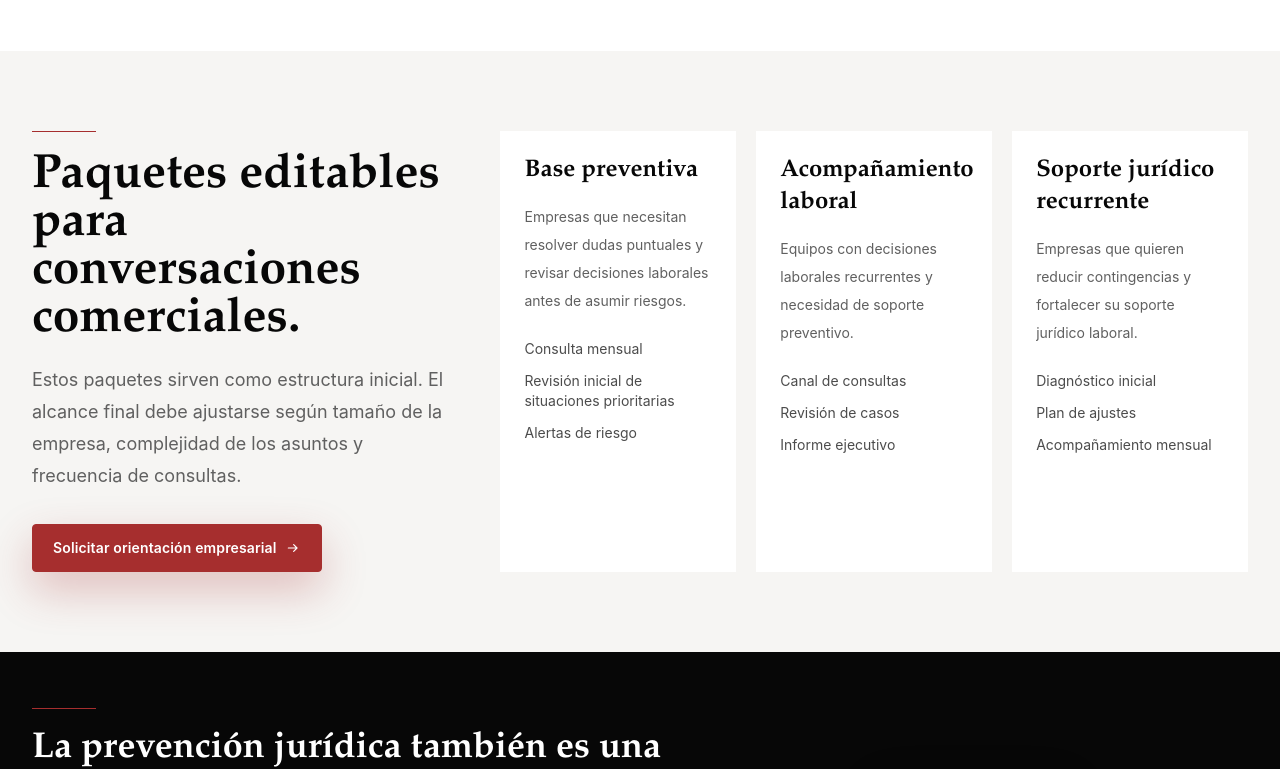
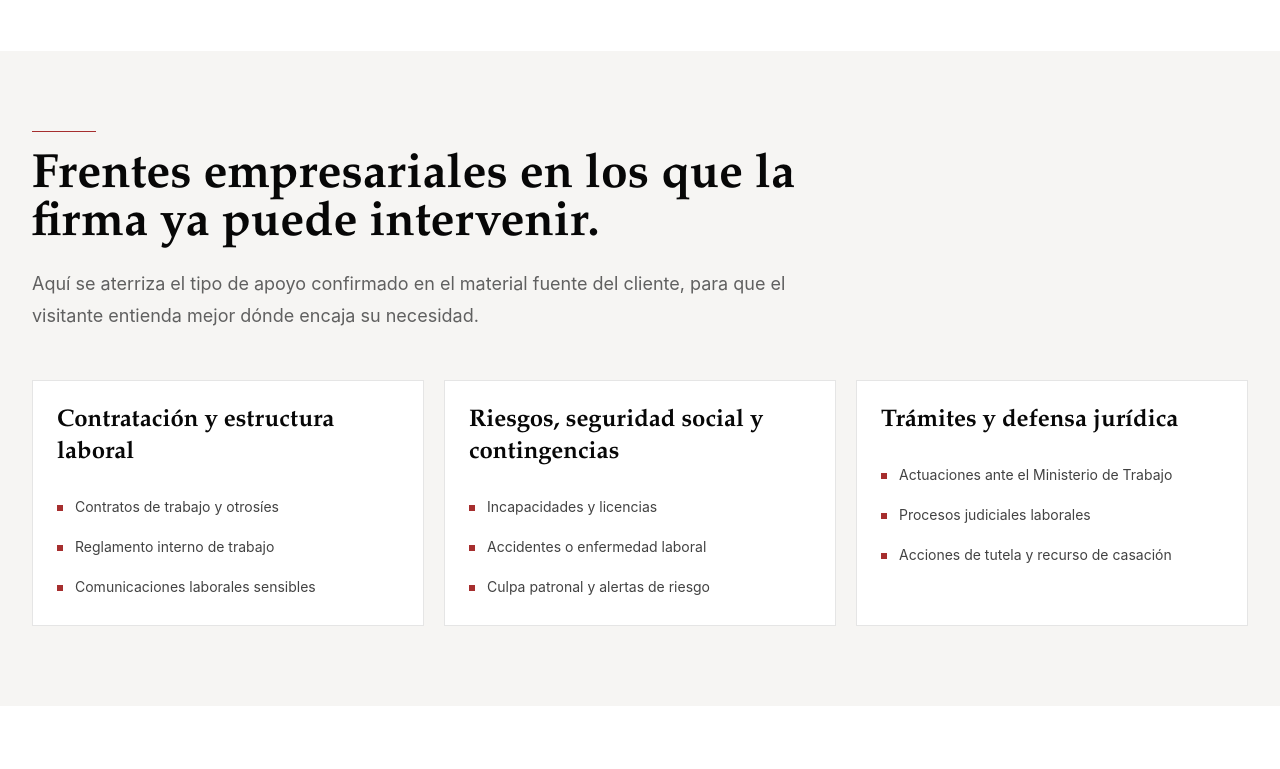
Before and after one commit to davidricardobc/LealAbogados, a Next.js app: page /servicios-empresariales in a window 1280 px wide. Shown: the part 1740-2509 px from the top of the page. Built offline with nearby package versions, Linux system fonts and the light colour scheme.

Commit message:
content: aterrizar catalogo y enfoque empresarial

```diff
--- a/src/app/servicios-empresariales/page.tsx
+++ b/src/app/servicios-empresariales/page.tsx
@@ -3,7 +3,7 @@ import { ButtonLink } from "@/components/button-link";
 import { CtaBand } from "@/components/cta-band";
 import { PageHero } from "@/components/page-hero";
 import { SectionHeader } from "@/components/section-header";
-import { companyPackages, enterpriseServices, whatsappUrl } from "@/data/site";
+import { companyPackages, enterpriseScenarios, enterpriseServices, whatsappUrl } from "@/data/site";
 
 export const metadata: Metadata = {
   title: "Servicios empresariales",
@@ -49,11 +49,35 @@ export default function EnterpriseServicesPage() {
       </section>
 
       <section className="bg-smoke px-5 py-20 sm:px-6 lg:px-8">
+        <div className="mx-auto max-w-7xl">
+          <SectionHeader
+            title="Frentes empresariales en los que la firma ya puede intervenir."
+            description="Aquí se aterriza el tipo de apoyo confirmado en el material fuente del cliente, para que el visitante entienda mejor dónde encaja su necesidad."
+          />
+          <div className="mt-12 grid gap-5 md:grid-cols-3">
+            {enterpriseScenarios.map((scenario) => (
+              <article className="border border-ink/10 bg-white p-6" key={scenario.title}>
+                <h2 className="font-serif text-2xl font-semibold text-ink">{scenario.title}</h2>
+                <ul className="mt-6 space-y-3">
+                  {scenario.points.map((point) => (
+                    <li className="flex gap-3 text-sm leading-7 text-ink/76" key={point}>
+                      <span className="mt-3 h-1.5 w-1.5 shrink-0 bg-brand-red" />
+                      {point}
+                    </li>
+                  ))}
+                </ul>
+              </article>
+            ))}
+          </div>
+        </div>
+      </section>
+
+      <section className="bg-white px-5 py-20 sm:px-6 lg:px-8">
         <div className="mx-auto grid max-w-7xl gap-12 lg:grid-cols-[0.72fr_1.28fr]">
           <div>
-          <SectionHeader
-              title="Paquetes editables para conversaciones comerciales."
-              description="Estos paquetes sirven como estructura inicial. El alcance final debe ajustarse según tamaño de la empresa, complejidad de los asuntos y frecuencia de consultas."
+            <SectionHeader
+              title="Modalidades de acompañamiento para supervisión comercial."
+              description="Estas modalidades sirven como base de conversación y deben cerrarse según volumen de consultas, complejidad jurídica y frecuencia real del soporte requerido."
             />
             <div className="mt-8">
               <ButtonLink external href={whatsappUrl}>
--- a/src/data/site.ts
+++ b/src/data/site.ts
@@ -10,6 +10,11 @@ export type EnterpriseService = {
   title: string;
   summary: string;
   deliverables: string[];
+};
+
+export type EnterpriseScenario = {
+  title: string;
+  points: string[];
 };
 
 export type ConversionItem = {
@@ -130,8 +135,9 @@ export const practiceAreas: PracticeArea[] = [
     signals: [
       "Divorcios de mutuo acuerdo o contenciosos",
       "Custodia, régimen de visitas y cuota alimentaria",
-      "Unión marital de hecho, filiación o medidas de protección",
-      "Liquidación de sociedad conyugal o declaratoria de sociedad patrimonial",
+      "Privación de patria potestad, filiación o medidas de protección",
+      "Liquidación de sociedad conyugal, sociedad patrimonial u ocultamiento de bienes",
+      "Unión marital de hecho o adopción de persona mayor de edad",
     ],
     escalation:
       "Puede escalar a acuerdo, conciliación, trámite notarial, medida de protección o proceso judicial.",
@@ -142,7 +148,7 @@ export const practiceAreas: PracticeArea[] = [
     summary:
       "Acompañamiento en procesos sucesorales, conflictos entre herederos, planificación patrimonial y revisión de testamentos.",
     signals: [
-      "Sucesión notarial o judicial",
+      "Procesos de sucesión notariales o judiciales",
       "Petición de herencia o conflicto entre herederos",
       "Elaboración, revisión o nulidad de testamento",
       "Desheredamiento, indignidad sucesoral o planificación patrimonial",
@@ -156,8 +162,8 @@ export const practiceAreas: PracticeArea[] = [
     summary:
       "Defensa de derechos de trabajadores y asesoría a empleadores en relaciones laborales, contratación, reglamentos y conflictos.",
     signals: [
-      "Despido sin justa causa, liquidación o prestaciones sociales",
-      "Acoso laboral, indemnización o estabilidad laboral reforzada",
+      "Despido sin justa causa, liquidaciones laborales o prestaciones sociales",
+      "Acoso laboral, indemnizaciones o estabilidad laboral reforzada",
       "Contratos de trabajo, reglamento interno o trámites ante el Ministerio",
       "Procesos judiciales, tutelas o recurso de casación",
     ],
@@ -170,7 +176,7 @@ export const practiceAreas: PracticeArea[] = [
     summary:
       "Orientación y representación en pensiones, incapacidades, licencias y calificación de origen o pérdida de capacidad laboral.",
     signals: [
-      "Pensión de vejez, invalidez o sobrevivientes",
+      "Pensión de vejez, pensión de invalidez o de sobrevivientes",
       "Calificación de origen o pérdida de capacidad laboral",
       "Licencias de maternidad, incapacidades o pagos pendientes",
       "Defensa de derechos en salud, pensión o prestaciones del sistema de seguridad social",
@@ -186,7 +192,7 @@ export const practiceAreas: PracticeArea[] = [
     signals: [
       "Contratos de arrendamiento o compraventa",
       "Responsabilidad civil, daños y perjuicios",
-      "Procesos ejecutivos, cobro de cartera o restitución de inmueble",
+      "Procesos ejecutivos, cobro de cartera o restitución de inmuebles",
       "Conflictos contractuales o demandas de simulación",
     ],
     escalation:
@@ -265,6 +271,33 @@ export const enterpriseServices: EnterpriseService[] = [
   },
 ];
 
+export const enterpriseScenarios: EnterpriseScenario[] = [
+  {
+    title: "Contratación y estructura laboral",
+    points: [
+      "Contratos de trabajo y otrosíes",
+      "Reglamento interno de trabajo",
+      "Comunicaciones laborales sensibles",
+    ],
+  },
+  {
+    title: "Riesgos, seguridad social y contingencias",
+    points: [
+      "Incapacidades y licencias",
+      "Accidentes o enfermedad laboral",
+      "Culpa patronal y alertas de riesgo",
+    ],
+  },
+  {
+    title: "Trámites y defensa jurídica",
+    points: [
+      "Actuaciones ante el Ministerio de Trabajo",
+      "Procesos judiciales laborales",
+      "Acciones de tutela y recurso de casación",
+    ],
+  },
+];
+
 export const journeySteps = [
   {
     title: "1. Consulta con contexto",
@@ -287,17 +320,17 @@ export const journeySteps = [
 export const companyPackages = [
   {
     name: "Base preventiva",
-    fit: "Empresas que necesitan resolver dudas puntuales y revisar decisiones laborales antes de asumir riesgos.",
+    fit: "Empresas que necesitan resolver dudas puntuales y revisar decisiones laborales antes de asumir riesgos innecesarios.",
     includes: ["Consulta mensual", "Revisión inicial de situaciones prioritarias", "Alertas de riesgo"],
   },
   {
     name: "Acompañamiento laboral",
-    fit: "Equipos con decisiones laborales recurrentes y necesidad de soporte preventivo.",
-    includes: ["Canal de consultas", "Revisión de casos", "Informe ejecutivo"],
+    fit: "Equipos con decisiones laborales recurrentes y necesidad de soporte preventivo con seguimiento claro.",
+    includes: ["Canal de consultas programado", "Revisión de casos priorizados", "Informe ejecutivo"],
   },
   {
     name: "Soporte jurídico recurrente",
-    fit: "Empresas que quieren reducir contingencias y fortalecer su soporte jurídico laboral.",
+    fit: "Empresas que quieren reducir contingencias y fortalecer su soporte jurídico laboral de forma continua.",
     includes: ["Diagnóstico inicial", "Plan de ajustes", "Acompañamiento mensual"],
   },
 ];
```
